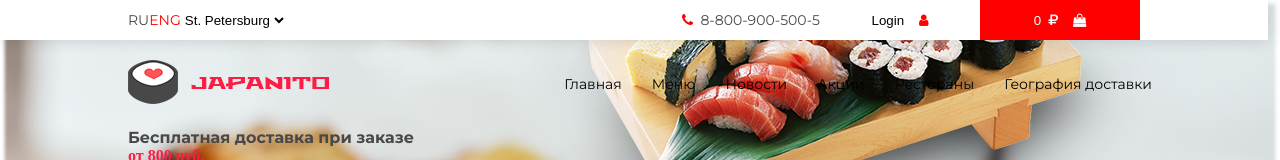
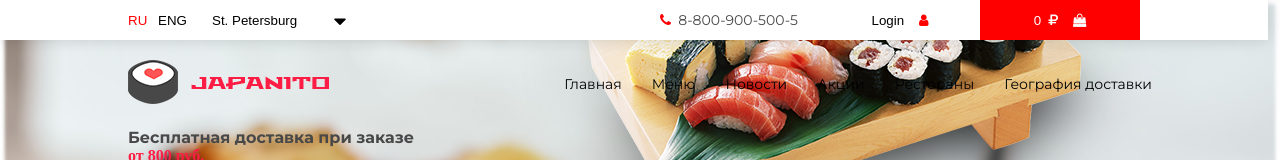
Before and after one commit to ArtyomRasskazov/japanito, a React (Create React App) app: page / in a window 1280 px wide. Shown: the top 160 px of the page. Built offline with nearby package versions, Linux system fonts and the light colour scheme; a web font is replaced by a local one.

Commit message:
Duing issue #4 - [x] stylize dropdown list - [x] make list from state - [x] add spaces in the form - [ ] add state currentCity changeble from setRegion() - [x] state.Lang changeble from setRegion()

```diff
--- a/package.json
+++ b/package.json
@@ -4,6 +4,7 @@
   "private": true,
   "dependencies": {
     "@fortawesome/free-solid-svg-icons": "^5.10.1",
+    "@octokit/rest": "^16.28.7",
     "font-awesome": "^4.7.0",
     "react": "^16.8.6",
     "react-dom": "^16.8.6",
--- a/src/App.js
+++ b/src/App.js
@@ -30,7 +30,8 @@ class App extends React.Component {
     super(props);
 
     this.state = {
-      lang: 'ENG',
+      lang: 'eng',
+      currentCity: 'Moscow',
       cities: ['St. Petersburg', 'Moscow', 'Omsk', 'California'],
       userName: 'Login',
       maxValueForOrder: 12,
@@ -44,6 +45,21 @@ class App extends React.Component {
     this.makeHeading = this.makeHeading.bind(this);
     this.setOrder = this.setOrder.bind(this);
     this.setOrderVisible = this.setOrderVisible.bind(this);
+    this.setRegion = this.setRegion.bind(this);
+  }
+
+  setRegion(value) {
+    switch (value) {
+      case 'ru':
+      case 'eng':
+        this.setState({lang: value});
+        break;
+      case 1:
+        this.setState({currentCity: value});
+        break;
+      default:
+        return console.error("Invalid parameter: " + value);
+    }
   }
 
   setOrder(product, prise, op) {
@@ -215,11 +231,13 @@ class App extends React.Component {
     return (
       <div className="App" style={styles.app}>
         <Header lang={this.state.lang}
+                currentCity={this.state.currentCity}
                 cities={this.state.cities}
                 userName={this.state.userName}
                 totalCost={this.state.totalCost}
                 makeOrder={this.makeOrder}
-                setOrderVisible={this.setOrderVisible}/>
+                setOrderVisible={this.setOrderVisible}
+                setRegion={this.setRegion}/>
 
         {this.makeBanner()}
         {this.makeHeading()}
--- a/src/app/Header.js
+++ b/src/app/Header.js
@@ -1,6 +1,17 @@
 import React from 'react'
 import PhoneNumber from './PhoneNumber'
 import 'font-awesome/css/font-awesome.min.css'
+import arrowDown from '../data/caret-down-solid.svg'
+
+//QUESTION: how I can change color for backgroundImage when I used SVG?
+
+const styles = {
+  citySelector: {
+    height: '100%',
+    width: '110%',
+    background: `right / 50% 50% no-repeat url(${arrowDown})`
+  }
+}
 
 function Header (props) {
   let cost = props.totalCost;
@@ -8,21 +19,43 @@ function Header (props) {
       cost = (cost - cost%1000) / 1000 + '\xa0' + cost%1000;
   }
 
+  function  makeList(cities) {
+    let makeOption = cities.map( city => {
+      return (
+        <option>
+          {city}
+        </option>
+      )
+    })
+
+    return (
+      <select name="citySelector"
+              style={styles.citySelector}>
+        {makeOption}
+      </select>
+    )
+  };
+
   return (
     <div className="Header">
       <form className="region">
-        <input type="radio" name="langSelector" checked={props.lang === 'RU'} />
-        <label>RU</label>
+        <button type="button"
+                className="ruButton"
+                onClick={() => (props.setRegion('ru'))}
+                disabled={props.lang === 'ru'} >
+          RU
+        </button>
 
-        <input type="radio" name="langSelector" checked={props.lang === 'ENG'} />
-        <label>ENG  </label>
+        <button type="button"
+                className="ruButton"
+                onClick={() => (props.setRegion('eng'))}
+                disabled={props.lang === 'eng'}>
+          ENG
+        </button>
 
-        <select name="citySelector">
-            <option>St. Petersburg</option>
-            <option>Moskow</option>
-            <option>Omsk</option>
-            <option>California</option>
-        </select>
+        <div className="wrapper">
+          {makeList(props.cities)}
+        </div>
       </form>
 
       <PhoneNumber />
--- a/src/index.css
+++ b/src/index.css
@@ -138,22 +138,31 @@ div.Header > form.region {
   align-items: stretch;
 }
 
-div.Header input[type="radio"] {
-  display: none;
+.PhoneNumber,
+div.Header button,
+div.Header select[name="citySelector"],
+form.region .wrapper {
+  border: none;
+  background: white;
+  width: 160px;
+  overflow: hidden;
 }
 
-div.Header input[checked] + label {
-  color: red
+form.region button {
+  width: 30px;
+  padding: 0px;
+  display: inline-flex;
+  align-items: center;
+  color: red;
 }
 
-div.Header button,
-div.Header select[name="citySelector"] {
-  border: none;
-  background: white;
+form.region button[disabled] {
+  color: black;
+  cursor: auto;
 }
 
-div.Header button {
-  width: 160px;
+form.region .wrapper {
+  margin-left: 20px;
 }
 
 div.Header button[name="openOrder"] {
@@ -321,7 +330,10 @@ div.Footer input[type="button"],
   width: 260px;
 }
 
-button:hover, input[type="button"]:hover {
+button:hover,
+input[type="button"]:hover,
+label:hover,
+select:hover {
   cursor: pointer;
 }
 
```
Also changed, not shown: src/data/caret-down-solid.svg (added), 1 other file (tests, documents, lock files or other folders).
